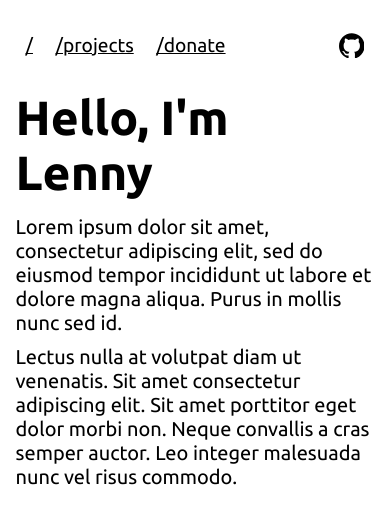
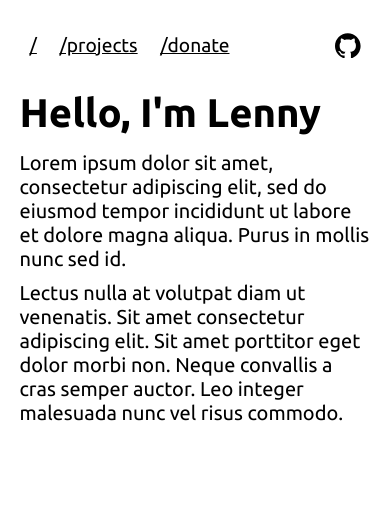
Before and after one commit to leomet07/nextportfolio, a Next.js app: page / in a window 390 px wide. Shown: the top 524 px of the page. Built offline with nearby package versions, Linux system fonts and the light colour scheme.

Commit message:
Prevent home page from wrapping and increase page margins

```diff
--- a/styles/Home.module.css
+++ b/styles/Home.module.css
@@ -16,3 +16,23 @@
 	margin-top: 10px;
 	margin-bottom: 10px;
 }
+@media (max-width: 440px) {
+	.title {
+		font-size: 2.5rem;
+		margin-bottom: 15px;
+	}
+}
+
+@media (max-width: 340px) {
+	.title {
+		font-size: 2.25rem;
+		margin-bottom: 15px;
+	}
+}
+
+@media (max-width: 305px) {
+	.title {
+		font-size: 2rem;
+		margin-bottom: 15px;
+	}
+}
--- a/styles/globals.css
+++ b/styles/globals.css
@@ -43,7 +43,7 @@ a {
 }
 
 #content_wrapper {
-	width: 92vw;
+	width: 90vw;
 	max-width: 1100px;
 	margin-left: auto;
 	margin-right: auto;
```
